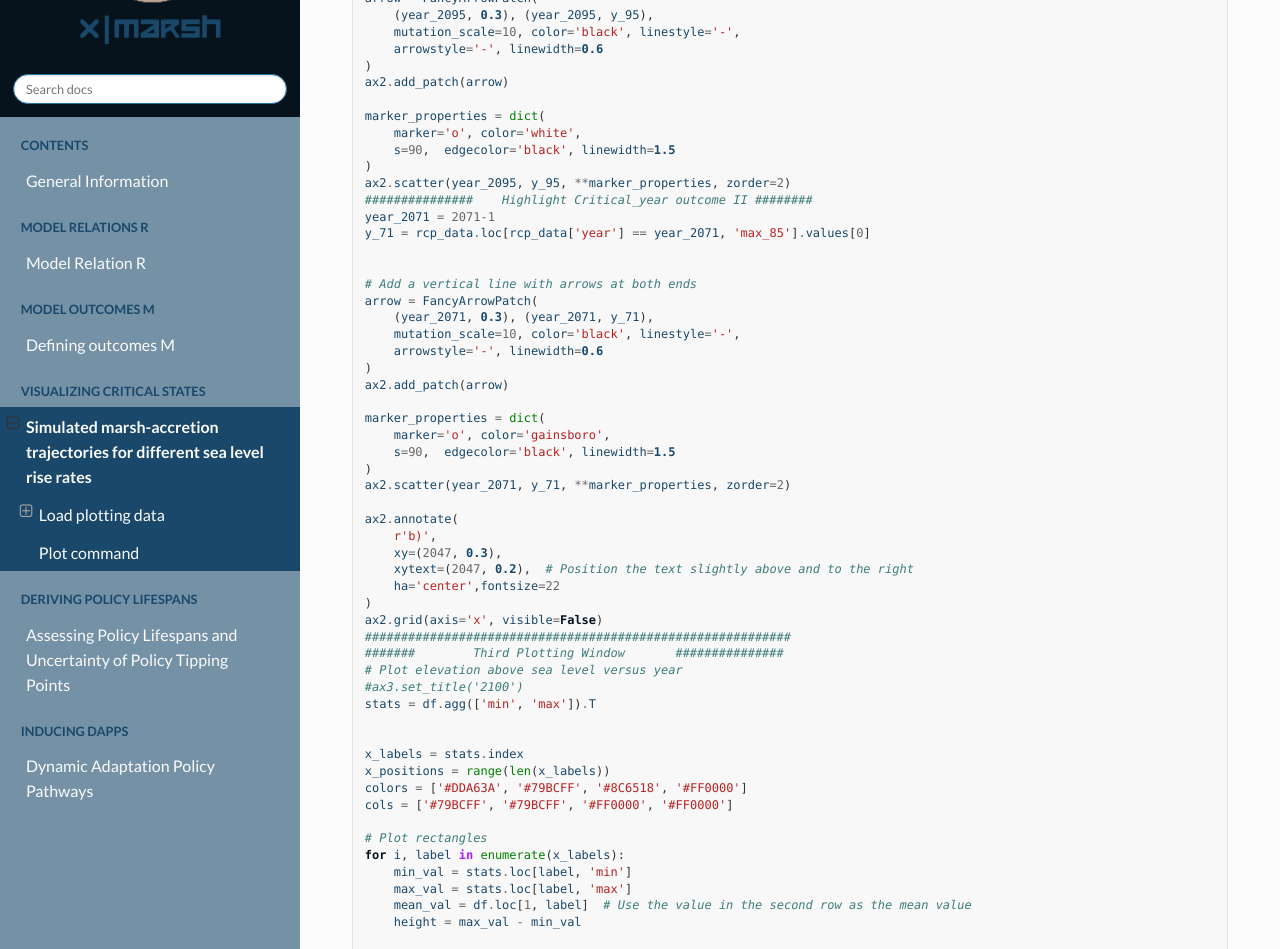
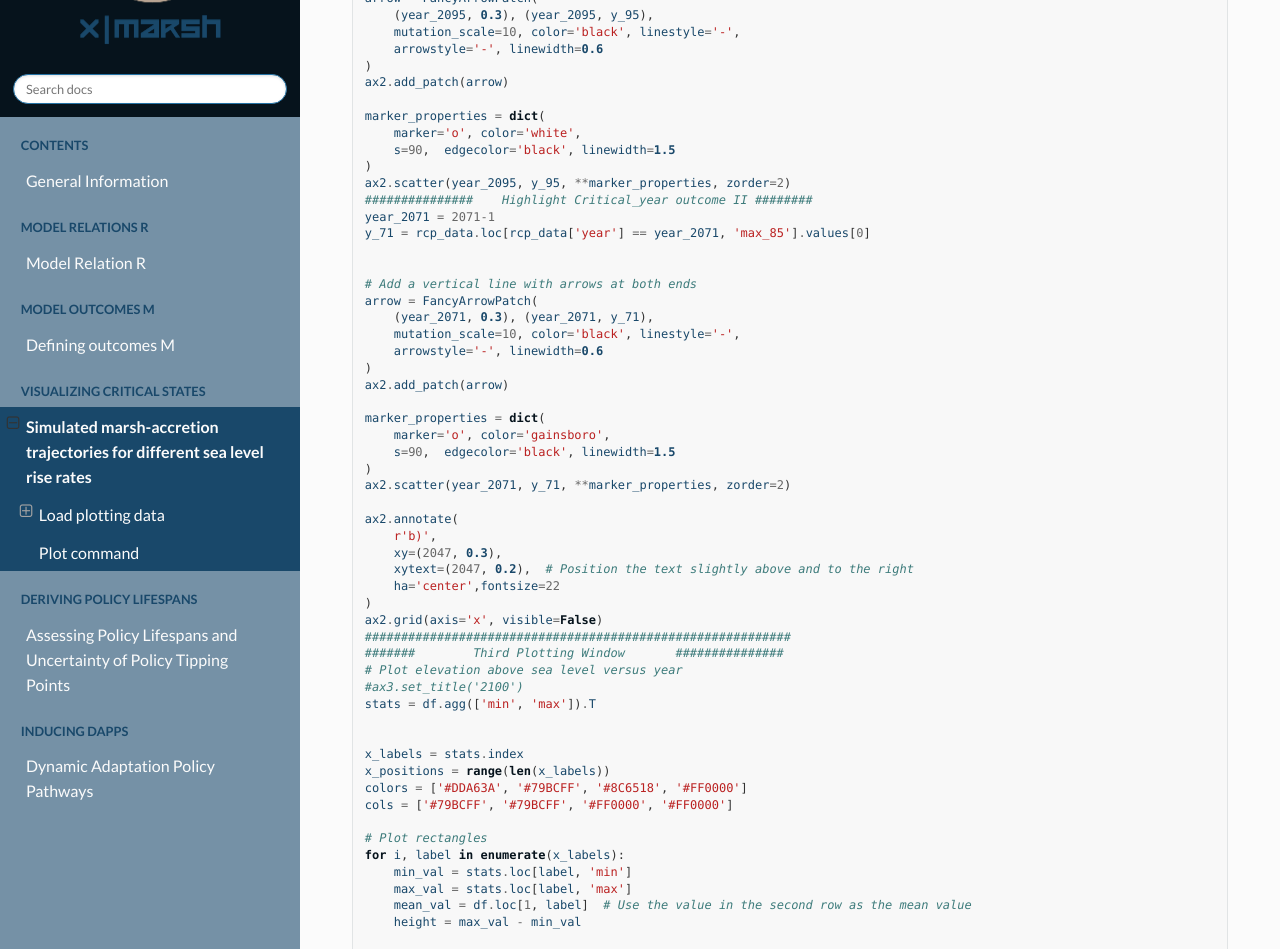
Before and after one commit to christineschottmueller/x-marsh, a Sphinx documentation site: the page built from docs/chapter_04/04_accretion_vs_slr_ts.rst, in a window 1280 px wide and 1400 px high, scrolled down 3967 px. Shown: the part 150-1099 px from the top of the window. Built offline with Sphinx 7.4.7 and the Read the Docs theme 3.1.0, drawn with Linux system fonts in a browser that asks for light colours.

Commit message:
Update custom.css#+

```diff
--- a/docs/_static/custom.css
+++ b/docs/_static/custom.css
@@ -166,6 +166,19 @@ code {
   font-weight: bold;
 }
 
+/* built-in typex and constructor functions  */
+.highlight-ipython3 .nb,
+.highlight .nb {
+  color: #06131C;
+  font-weight: bold;
+}
+.highlight-ipython3 .ow,
+.highlight .ow {
+  color: #06131C;
+  font-weight: bold;
+}
+
+
 /* Module/package names */
 .highlight-ipython3 .nn,
 .highlight .nn {
```
